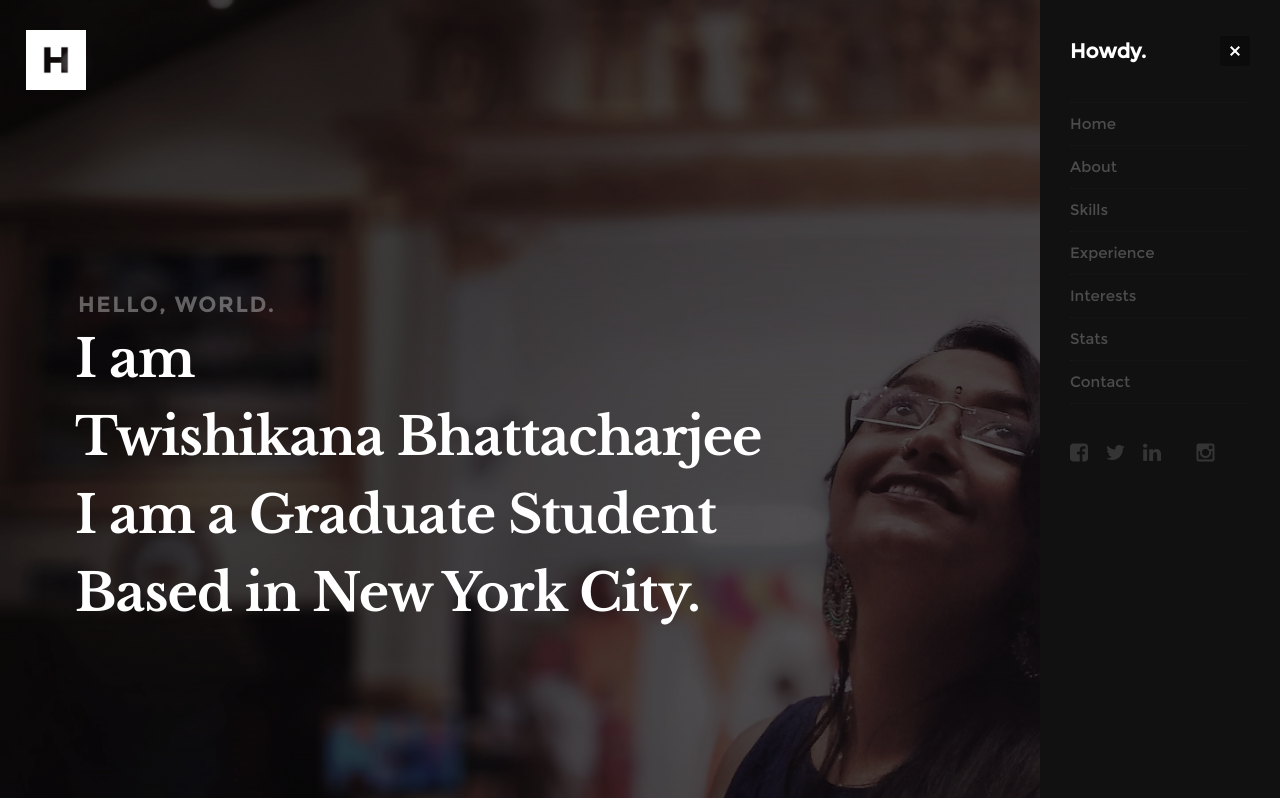
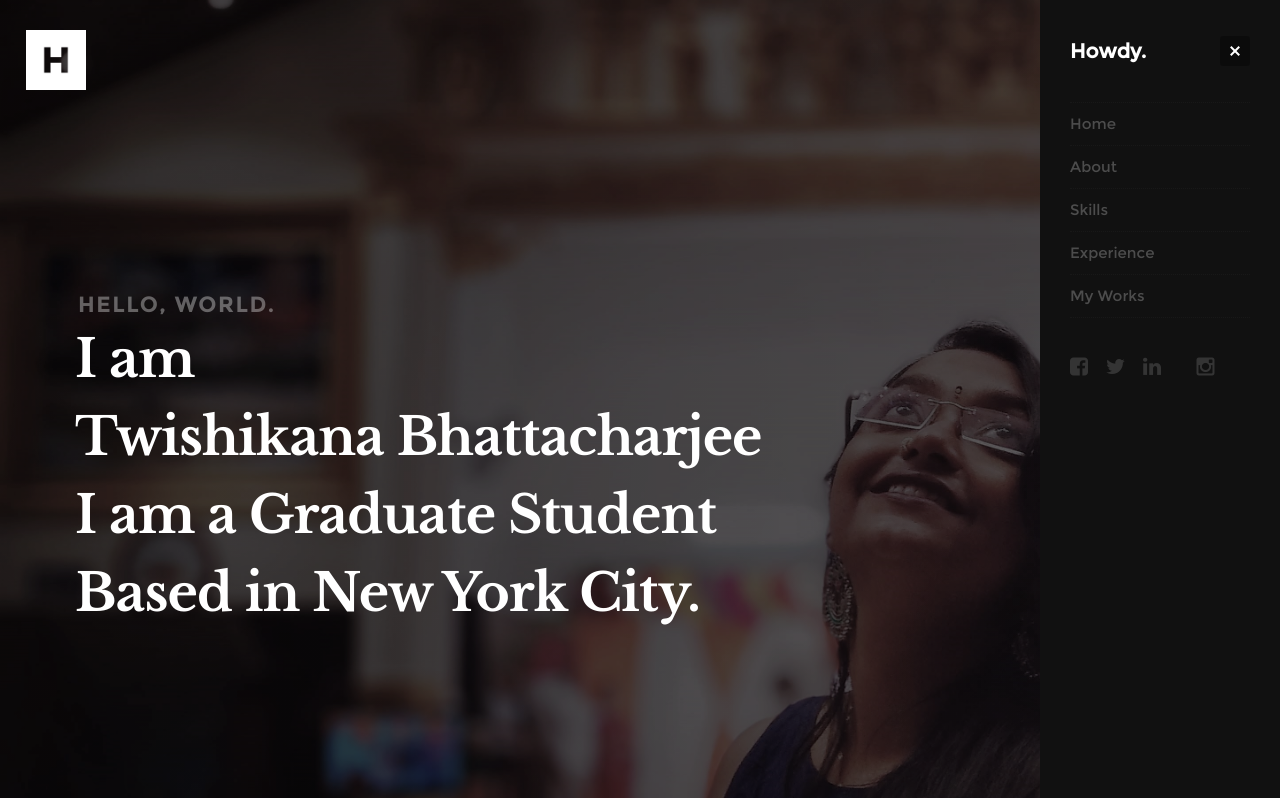
Before and after one commit to Twishikana/twishikana.github.io, a plain HTML site: page index.html in a window 1280 px wide. Both pictures are taken after a click on the link "MENU". Shown: the top 798 px of the page. Drawn offline with Linux system fonts and the light colour scheme; files whose address does not match are found by name.

Commit message:
changing code

```diff
--- a/index.html
+++ b/index.html
@@ -60,9 +60,9 @@
 				<li><a class="smoothscroll" href="#about" title="">About</a></li>
 				<li><a class="smoothscroll" href="#skills" title="">Skills</a></li>
 				<li><a class="smoothscroll" href="#credentials" title="">Experience</a></li>
-				<li><a class="smoothscroll" href="#portfolio" title="">Interests</a></li>
-				<li><a class="smoothscroll" href="#stats" title="">Stats</a></li>
-				<li><a class="smoothscroll" href="#contact" title="">Contact</a></li>
+				<li><a class="smoothscroll" href="#portfolio" title="">My Works</a></li>
+				<!-- <li><a class="smoothscroll" href="#stats" title="">Stats</a></li>
+				<li><a class="smoothscroll" href="#contact" title="">Contact</a></li>						 -->
 			</ul>
 
 			<ul class="header-social-list">
```
